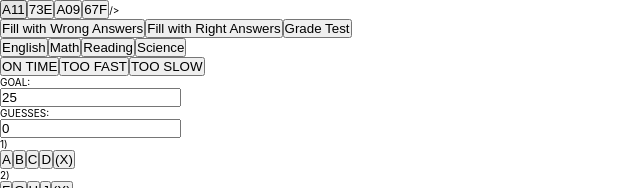
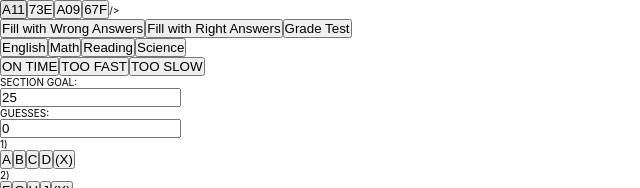
Before and after one commit to ChrisMayes22/autograder, a React app: page / in a window 1280 px wide. Shown: the top 188 px of the page, without its empty margins (0-640 px from the left). Built offline with nearby package versions, Linux system fonts and the light colour scheme; a web font is replaced by a local one.

Commit message:
Updated a few bits of text

```diff
--- a/src/containers/homepage/homepage.js
+++ b/src/containers/homepage/homepage.js
@@ -235,7 +235,7 @@ class Homepage extends Component {
             </div>
           </div>
           <div className={classes.goals}>
-            GOAL:
+            SECTION GOAL:
             <div>
               <input onChange={ (e) => this.updateGoalsHandler(e)} type='text' value={this.state.goals[this.state.section]}/>
               <div className={classes.red}>
--- a/src/utils/getColor.js
+++ b/src/utils/getColor.js
@@ -5,7 +5,7 @@ function getColor(score, goal, classes){
         classes should always be passed in and gives
         function access to the component's CSS module
     */
-    if(score >= goal || score >= 34 || score === (goal + 1)){
+    if(score >= goal || score >= 34 || score === (goal - 1)){
         return classes.green;
     } else if(score + 4 >= goal){
         return classes.orange
```
Also changed, not shown: package.json (+6 -4 lines).
